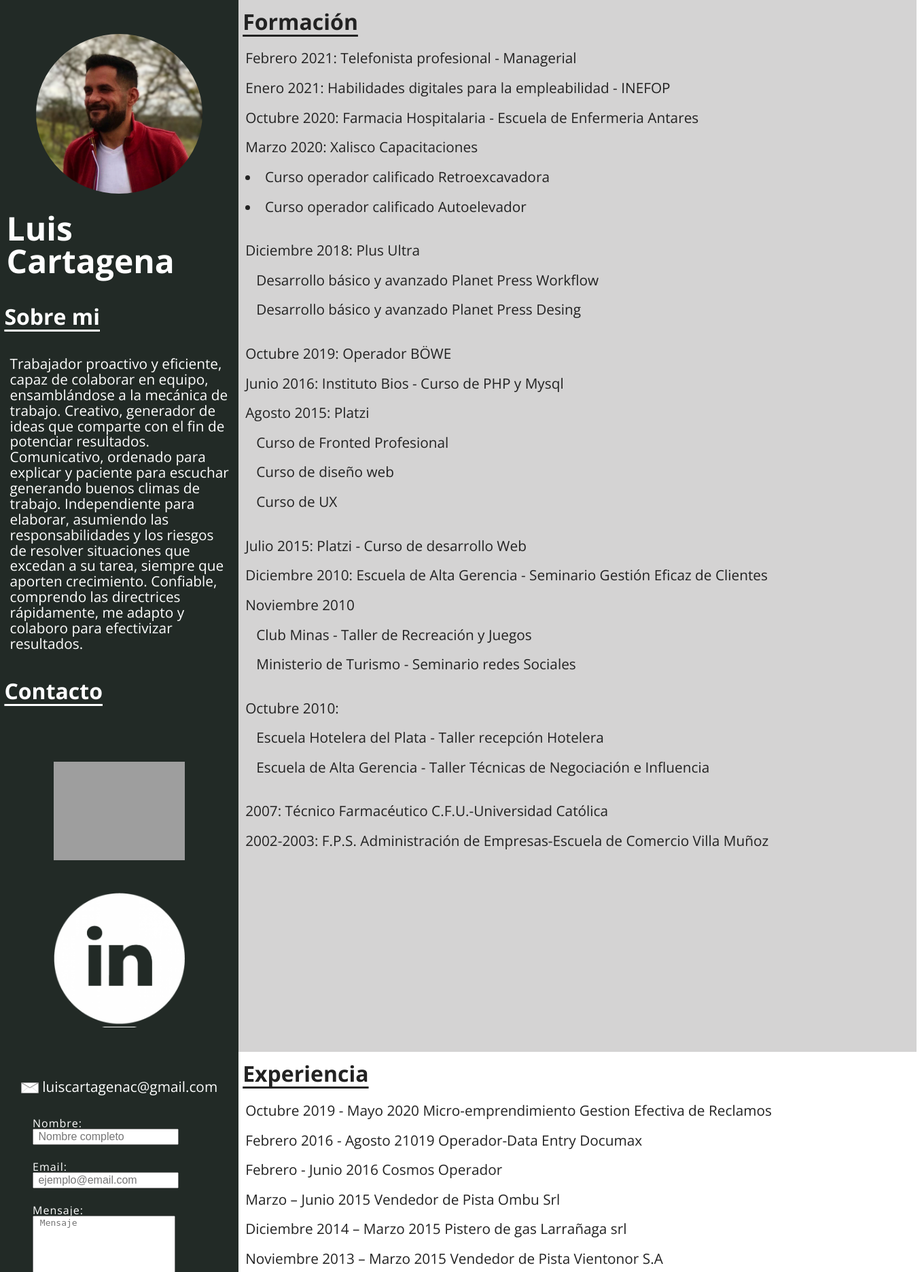
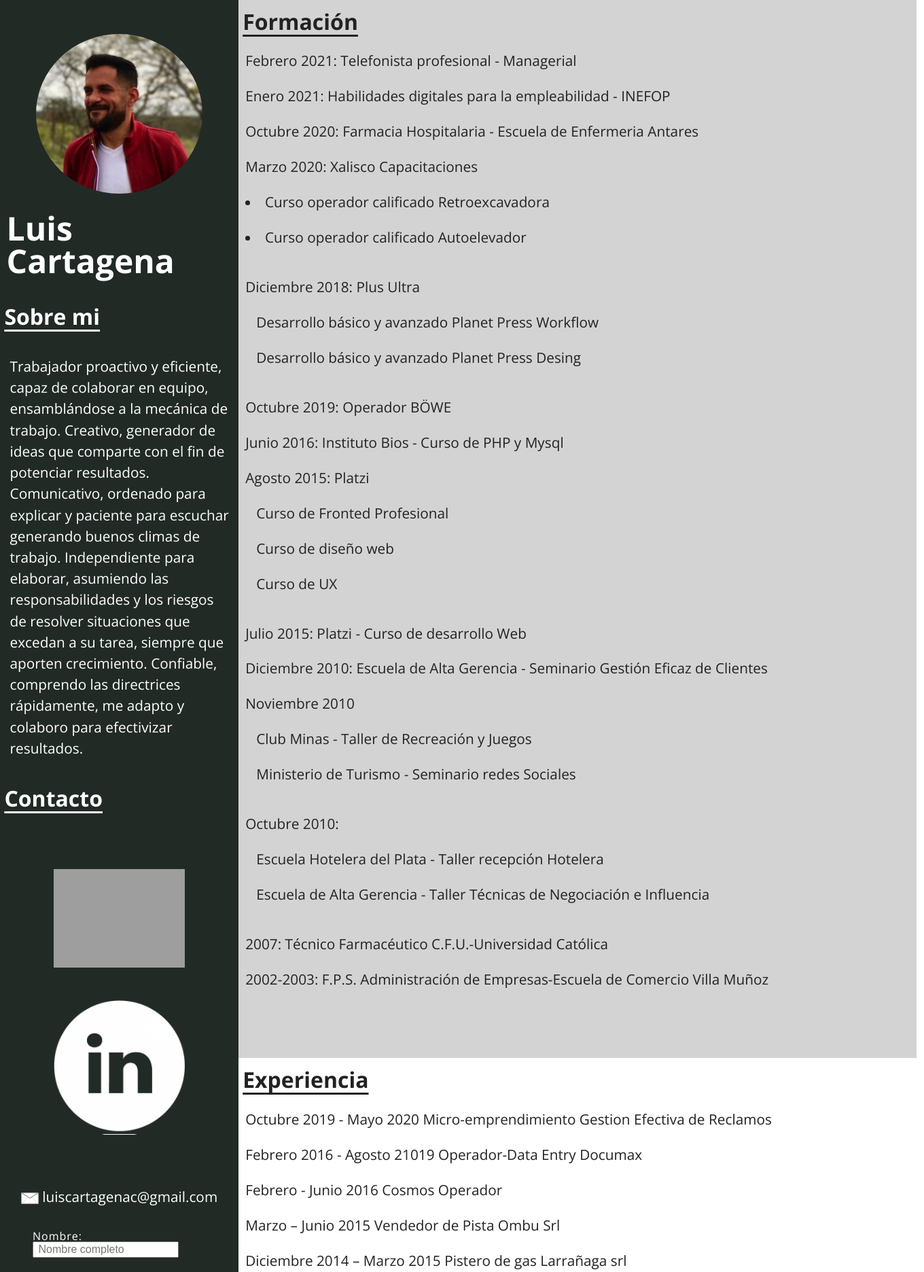
Before and after one commit to luiscarta/cv, a PHP site: page / in a window 1360 px wide. Shown: the top 1872 px of the page at 68% size. Run offline with PHP 8.4, Linux system fonts and the light colour scheme; grey boxes are pictures that could not be loaded.

Commit message:
Update estilos.css

```diff
--- a/css/estilos.css
+++ b/css/estilos.css
@@ -2,7 +2,7 @@
 .grid-container {
   display: grid;
   grid-template-columns: 27.3% 77.7%;
-  grid-template-rows: 46% 36% 15% 2%;
+  grid-template-rows: 41% 41% 16% 2%;
   gap: 0px 0px;
   grid-template-areas: "datos educacion" "datos experiencia" "diplomas diplomas" "footer footer";
 }
@@ -50,7 +50,7 @@ h2{
 }
 p, li{
 	font-size: 1.3em;
-	line-height: 1.1em;
+	line-height: 1.5em;
 	padding: 0.5em;
 }
 div.educacion ul, div.experiencia ul{
```
